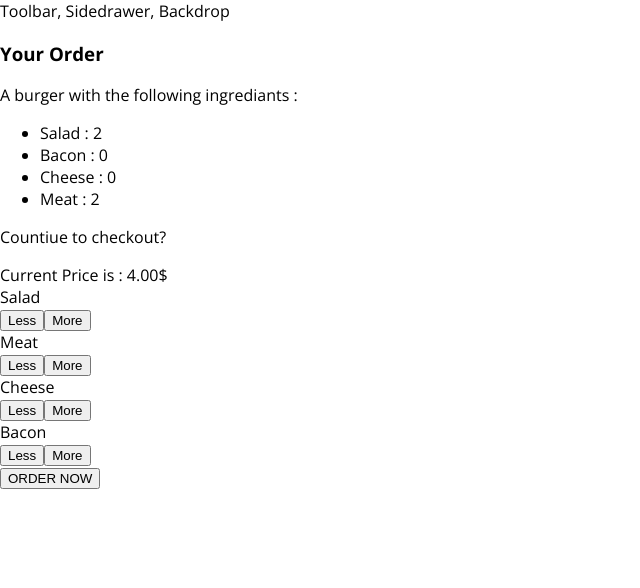
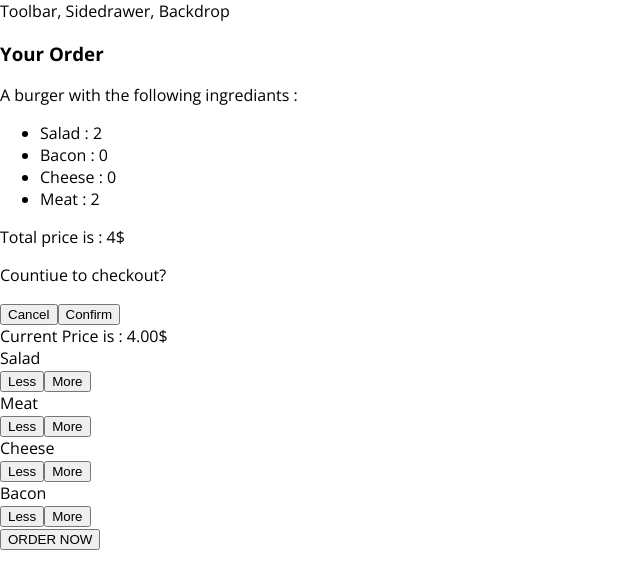
Before and after one commit to tarook1994/my-burger_builder_v1, a React app: page / in a window 1280 px wide. Both pictures are taken after a click on the button "ORDER NOW". Shown: the top 588 px of the page, without its empty margins (0-640 px from the left). Built offline with nearby package versions, Linux system fonts and the light colour scheme.

Commit message:
added more buttons

```diff
--- a/src/components/Burger/OrderSummary/OrderSummary.js
+++ b/src/components/Burger/OrderSummary/OrderSummary.js
@@ -1,5 +1,6 @@
 import React from 'react';
 import AUX from '../../../hoc/auxilary'
+import Button from '../../UI/Button/Button'
 
 const orderSummary = (props) => {
     const listItmem = Object.keys(props.ingrediantSummary)
@@ -16,11 +17,19 @@ const orderSummary = (props) => {
             <p>A burger with the following ingrediants : </p>
             <ul>
                 {
-                     listItmem
+                    listItmem
                 }
 
             </ul>
+            <p>Total price is : {props.price}$</p>
             <p>Countiue to checkout?</p>
+            <Button type ='Danger'
+            clicked={props.purchaseCanceled}
+            >Cancel</Button>
+            <Button type ='Success'
+            clicked={props.purchaseContinue}
+            >Confirm</Button>
+
 
         </AUX >
 
--- /dev/null
+++ b/src/components/UI/Button/Button.css
@@ -0,0 +1,24 @@
+.Button {
+    background-color: transparent;
+    border: none;
+    color: white;
+    outline: none;
+    cursor: pointer;
+    font: inherit;
+    padding: 10px;
+    margin: 10px;
+    font-weight: bold;
+}
+
+.Button:first-of-type {
+    margin-left: 0;
+    padding-left: 0;
+}
+
+.Success {
+    color: #5C9210;
+}
+
+.Danger {
+    color: #944317;
+}
--- /dev/null
+++ b/src/components/UI/Button/Button.js
@@ -0,0 +1,11 @@
+import React from 'react';
+import classes from './Button.css'
+
+const button = (props) => {
+    return <button
+    className={[classes.Button, classes[props.type]].join(' ')}
+    onClick={props.clicked}>{props.children}</button>
+}
+
+
+export default button;
--- a/src/containers/BurgerBuilder.js
+++ b/src/containers/BurgerBuilder.js
@@ -71,13 +71,21 @@ class BurgerBuilder extends Component {
         })
     }
 
+    continueHandler = () => {
+        alert('you continue')
+    }
+
     render() {
         return (
             <AUX>
                 <Burger ingrediants={this.state.ingrediants} />
                 <Modal show={this.state.orderNowClicked}
                 modalClosed={this.closeModal}>
-                    <OrderSummary ingrediantSummary={this.state.ingrediants}/>
+                    <OrderSummary
+                    ingrediantSummary={this.state.ingrediants}
+                    purchaseCanceled={this.closeModal}
+                    purchaseContinue ={this.continueHandler}
+                    price={this.state.price}/>
                 </Modal>
 
                 <BuildControls controlMethod={this.ingrediantsControl}
```
